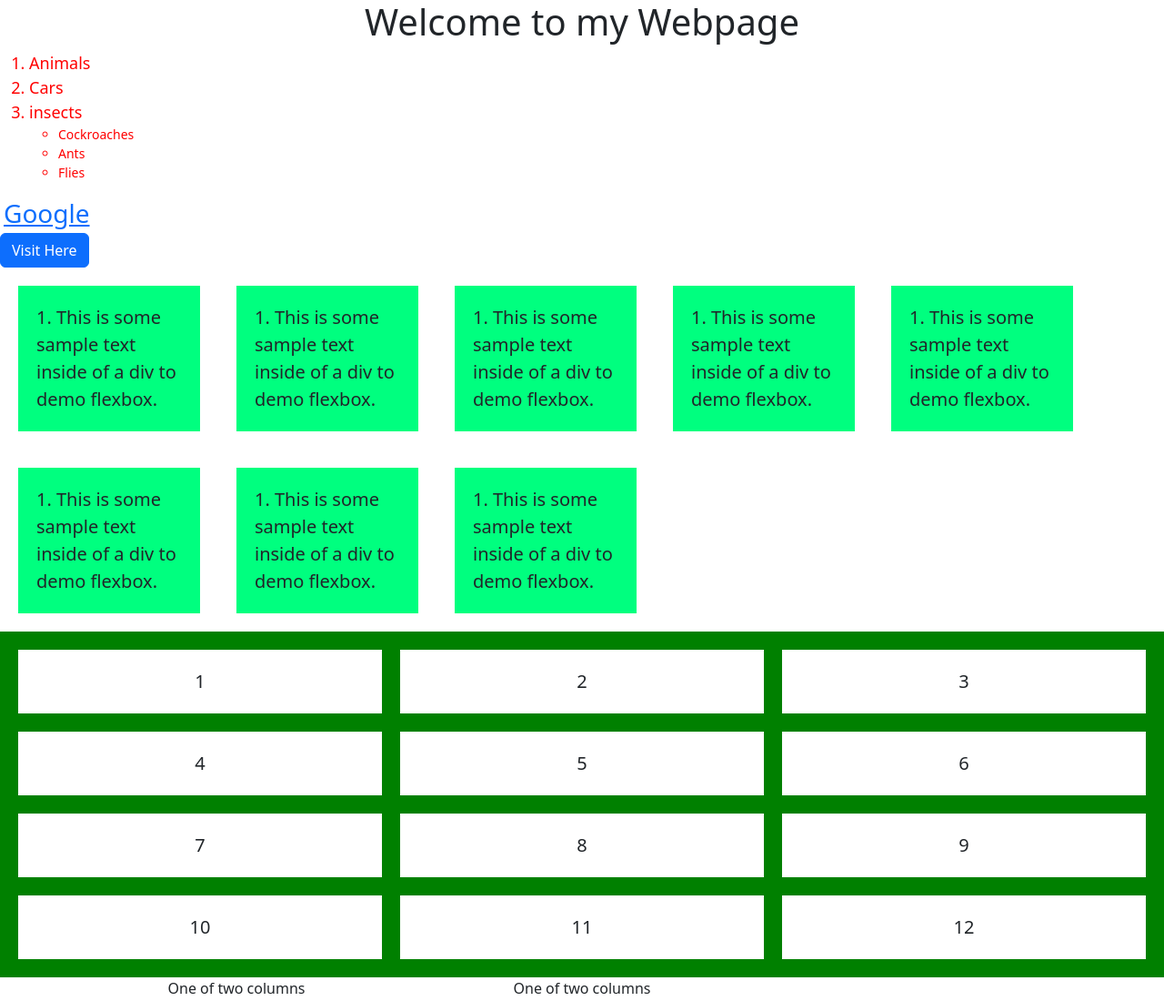
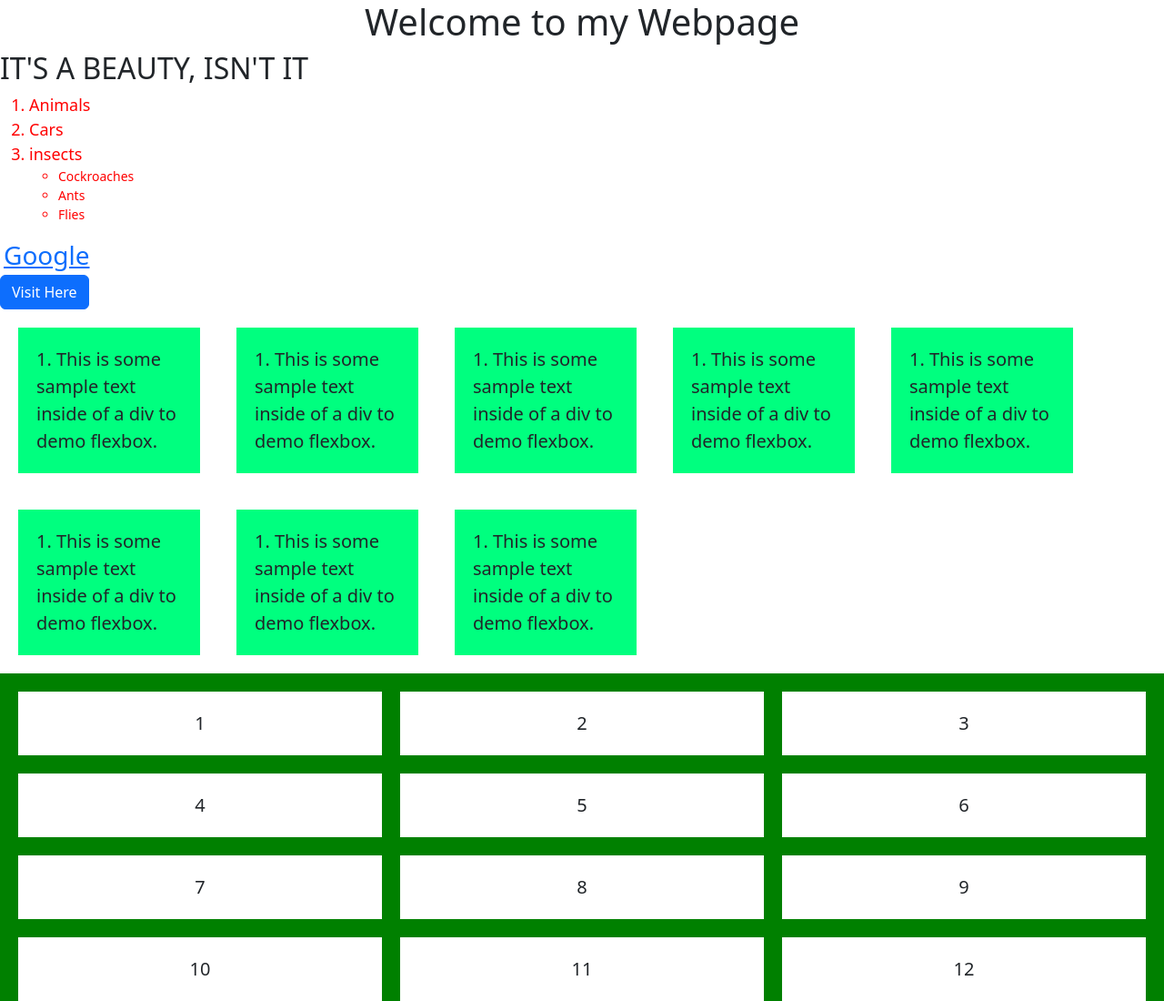
Before and after one commit to tmoses062/practice, a plain HTML site: page index.html in a window 1280 px wide. Shown: the top 1100 px of the page at 91% size. Drawn offline with nearby package versions, Linux system fonts and the light colour scheme.

Commit message:
Added an h2 tag

```diff
--- a/index.html
+++ b/index.html
@@ -63,6 +63,7 @@
 <body>
     <div>
         <h1>Welcome to my Webpage</h1>
+        <h2>IT'S A BEAUTY, ISN'T IT</h2>
     </div>
     <ol>
         <li>Animals</li>
```
